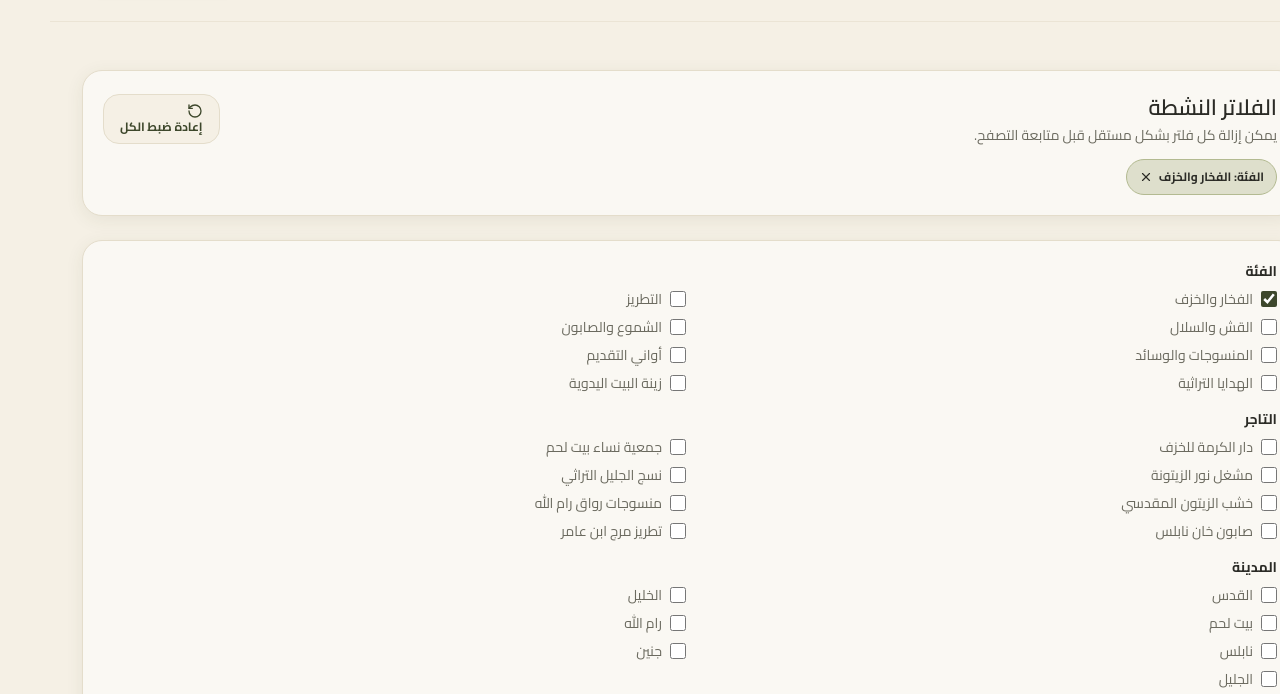
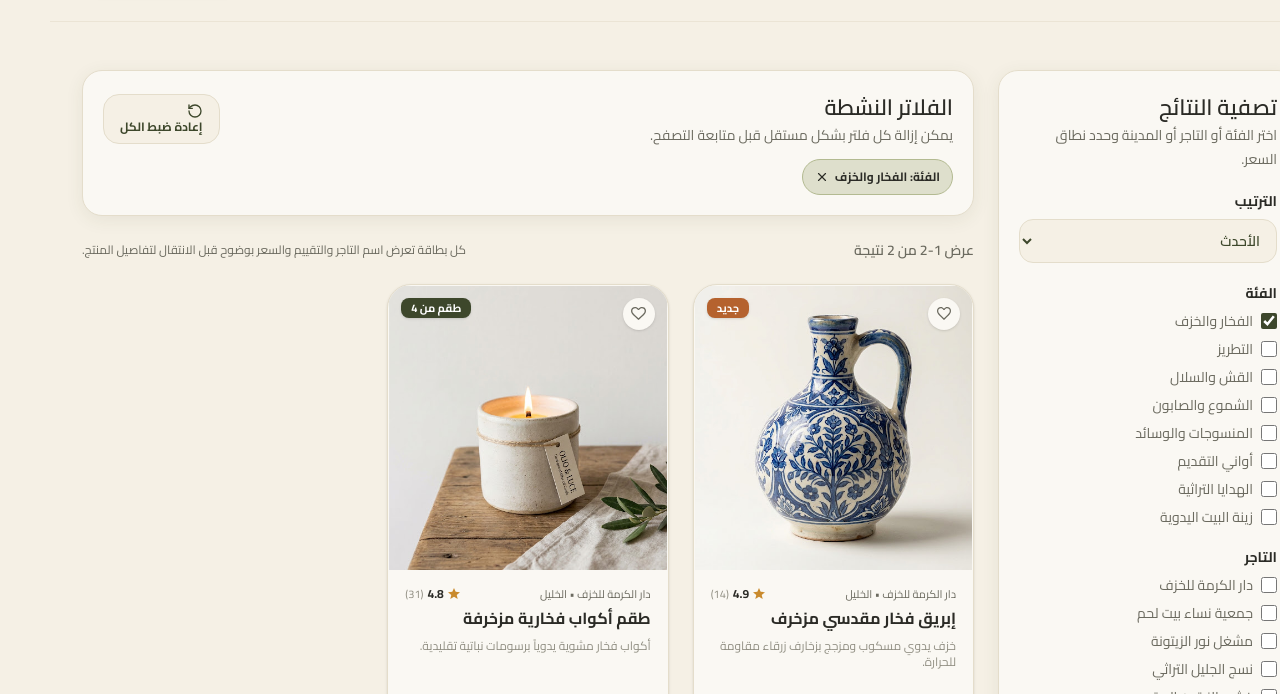
Before and after one commit to alsaeyd-alakhras/hirfah, a website: page browse.html in a window 1280 px wide. Shown: the part 286-980 px from the top of the page. Drawn offline with Linux system fonts and the light colour scheme.

Commit message:
Restructure browse.html filters into a sidebar layout
Move the filter form from a horizontal bar above the results into a
sticky sidebar (lg:sticky lg:top-24) alongside the results column,
per user feedback after reviewing the live page. The sidebar sits
first in DOM order so it mirrors to the correct logical side under
LTR. Below lg, filters collapse behind a "الفلاتر" toggle button so
the product grid stays immediately visible on mobile.

No changes to assets/js/browse.js — all existing element IDs, name
attributes, and checkbox values are preserved exactly, so the
existing filter/sort/pagination logic continues to work unmodified.

Co-Authored-By: Claude Sonnet 5 <noreply@anthropic.com>

```diff
--- a/browse.html
+++ b/browse.html
@@ -166,34 +166,37 @@
     <section id="resultsPanel" class="bg-canvas px-4 py-10 sm:py-12 lg:px-8">
       <div
         class="reveal opacity-100 translate-y-0 transition-[opacity,transform] duration-[650ms] ease-out sm:translate-y-[22px] sm:opacity-0 motion-reduce:sm:translate-y-0 motion-reduce:sm:opacity-100 mx-auto flex max-w-[1216px] flex-col gap-6">
-        <div class="flex flex-col gap-3 rounded-[20px] border border-line bg-surface p-4 shadow-card sm:p-5">
-          <div class="flex flex-col gap-3 lg:flex-row lg:items-center lg:justify-between">
+        <button id="browseFilterToggle" type="button"
+          class="inline-flex w-fit items-center justify-center gap-2 rounded-[16px] border border-line bg-surface px-4 py-2.5 text-sm font-bold text-olive shadow-sm lg:hidden"
+          aria-controls="browseFilterPanel" aria-expanded="false">
+          <i data-lucide="sliders-horizontal" class="h-4 w-4"></i>
+          <span>الفلاتر</span>
+        </button>
+
+        <div class="flex flex-col gap-6 lg:flex-row lg:items-start">
+          <aside id="browseFilterPanel" class="hidden lg:sticky lg:top-24 lg:block lg:w-[300px] lg:shrink-0">
+            <form id="browseFilters"
+              class="flex flex-col gap-5 rounded-[20px] border border-line bg-surface p-4 shadow-card sm:p-5"
+              aria-label="فلاتر نتائج المنتجات">
               <div class="text-start">
-              <h2 class="text-[22px] font-semibold leading-8 text-ink">الفلاتر النشطة</h2>
-              <p class="text-sm leading-6 text-muted">يمكن إزالة كل فلتر بشكل مستقل قبل متابعة التصفح.</p>
-            </div>
-            <button id="clearAllFilters" type="button"
-              class="hidden w-fit items-center justify-center gap-2 rounded-[16px] border border-line bg-canvas px-4 py-2 text-xs font-bold text-olive hover:border-sage">
-              <i data-lucide="rotate-ccw" class="h-4 w-4"></i>
-              <span>إعادة ضبط الكل</span>
-            </button>
-          </div>
-          <div id="activeFilters" class="flex flex-wrap items-center gap-2">
-            <button type="button"
-              class="active-filter-chip inline-flex min-h-9 items-center gap-1.5 rounded-full border border-sage bg-sage/40 px-3 py-1.5 text-xs font-bold text-ink"
-              data-filter-type="category" data-filter-value="pottery">
-              <span>الفئة: الفخار والخزف</span>
-              <i data-lucide="x" class="h-3.5 w-3.5"></i>
-            </button>
-          </div>
+                <h2 class="text-[22px] font-semibold leading-8 text-ink">تصفية النتائج</h2>
+                <p class="text-sm leading-6 text-muted">اختر الفئة أو التاجر أو المدينة وحدد نطاق السعر.</p>
               </div>
 
-        <form id="browseFilters"
-          class="grid gap-4 rounded-[20px] border border-line bg-surface p-4 shadow-card sm:p-5 lg:grid-cols-[1.2fr_1.2fr_1fr_1fr_auto] lg:items-start"
-          aria-label="فلاتر نتائج المنتجات">
+              <label for="sortProducts" class="flex flex-col gap-2 text-start text-sm font-bold text-ink">
+                <span>الترتيب</span>
+                <select id="sortProducts" name="sortProducts"
+                  class="h-11 rounded-[14px] border border-line bg-canvas px-3 text-sm font-semibold text-olive outline-none focus:border-sage">
+                  <option value="newest">الأحدث</option>
+                  <option value="price-asc">السعر: من الأقل للأعلى</option>
+                  <option value="price-desc">السعر: من الأعلى للأقل</option>
+                  <option value="rating-desc">الأعلى تقييماً</option>
+                </select>
+              </label>
+
               <fieldset class="min-w-0">
                 <legend class="pb-2 text-start text-sm font-bold text-ink">الفئة</legend>
-            <div class="grid gap-2 text-sm text-muted sm:grid-cols-2 lg:grid-cols-1">
+                <div class="grid gap-2 text-sm text-muted">
                   <label class="flex items-center gap-2"><input id="categoryPottery" name="category" value="pottery" type="checkbox" checked
                       class="h-4 w-4 accent-olive"><span>الفخار والخزف</span></label>
                   <label class="flex items-center gap-2"><input id="categoryEmbroidery" name="category" value="embroidery" type="checkbox"
@@ -215,7 +218,7 @@
 
               <fieldset class="min-w-0">
                 <legend class="pb-2 text-start text-sm font-bold text-ink">التاجر</legend>
-            <div class="grid gap-2 text-sm text-muted sm:grid-cols-2 lg:grid-cols-1">
+                <div class="grid gap-2 text-sm text-muted">
                   <label class="flex items-center gap-2"><input id="vendorKarma" name="vendor" value="dar-al-karma" type="checkbox"
                       class="h-4 w-4 accent-olive"><span>دار الكرمة للخزف</span></label>
                   <label class="flex items-center gap-2"><input id="vendorBethlehem" name="vendor" value="bethlehem-women" type="checkbox"
@@ -237,7 +240,7 @@
 
               <fieldset class="min-w-0">
                 <legend class="pb-2 text-start text-sm font-bold text-ink">المدينة</legend>
-            <div class="grid gap-2 text-sm text-muted sm:grid-cols-2 lg:grid-cols-1">
+                <div class="grid gap-2 text-sm text-muted">
                   <label class="flex items-center gap-2"><input id="cityJerusalem" name="city" value="jerusalem" type="checkbox"
                       class="h-4 w-4 accent-olive"><span>القدس</span></label>
                   <label class="flex items-center gap-2"><input id="cityHebron" name="city" value="hebron" type="checkbox"
@@ -271,25 +274,38 @@
                   </button>
                 </div>
               </fieldset>
+            </form>
+          </aside>
 
-          <label for="sortProducts" class="flex min-w-[190px] flex-col gap-2 text-start text-sm font-bold text-ink">
-            <span>الترتيب</span>
-            <select id="sortProducts" name="sortProducts"
-              class="h-11 rounded-[14px] border border-line bg-canvas px-3 text-sm font-semibold text-olive outline-none focus:border-sage">
-              <option value="newest">الأحدث</option>
-              <option value="price-asc">السعر: من الأقل للأعلى</option>
-              <option value="price-desc">السعر: من الأعلى للأقل</option>
-              <option value="rating-desc">الأعلى تقييماً</option>
-            </select>
-          </label>
-        </form>
+          <div class="flex min-w-0 flex-1 flex-col gap-6">
+            <div class="flex flex-col gap-3 rounded-[20px] border border-line bg-surface p-4 shadow-card sm:p-5">
+              <div class="flex flex-col gap-3 lg:flex-row lg:items-center lg:justify-between">
+                <div class="text-start">
+                  <h2 class="text-[22px] font-semibold leading-8 text-ink">الفلاتر النشطة</h2>
+                  <p class="text-sm leading-6 text-muted">يمكن إزالة كل فلتر بشكل مستقل قبل متابعة التصفح.</p>
+                </div>
+                <button id="clearAllFilters" type="button"
+                  class="hidden w-fit items-center justify-center gap-2 rounded-[16px] border border-line bg-canvas px-4 py-2 text-xs font-bold text-olive hover:border-sage">
+                  <i data-lucide="rotate-ccw" class="h-4 w-4"></i>
+                  <span>إعادة ضبط الكل</span>
+                </button>
+              </div>
+              <div id="activeFilters" class="flex flex-wrap items-center gap-2">
+                <button type="button"
+                  class="active-filter-chip inline-flex min-h-9 items-center gap-1.5 rounded-full border border-sage bg-sage/40 px-3 py-1.5 text-xs font-bold text-ink"
+                  data-filter-type="category" data-filter-value="pottery">
+                  <span>الفئة: الفخار والخزف</span>
+                  <i data-lucide="x" class="h-3.5 w-3.5"></i>
+                </button>
+              </div>
+            </div>
 
         <div class="flex flex-col gap-3 sm:flex-row sm:items-center sm:justify-between">
           <p id="pageSummary" class="text-start text-sm font-semibold text-muted">عرض <bdi>1</bdi>-<bdi>8</bdi> من <bdi>16</bdi> نتيجة</p>
           <p class="text-start text-xs leading-5 text-muted">كل بطاقة تعرض اسم التاجر والتقييم والسعر بوضوح قبل الانتقال لتفاصيل المنتج.</p>
         </div>
 
-        <div id="productGrid" class="grid grid-cols-1 gap-4 sm:grid-cols-2 sm:gap-6 lg:grid-cols-4">
+        <div id="productGrid" class="grid grid-cols-1 gap-4 sm:grid-cols-2 sm:gap-6 xl:grid-cols-3">
           <article
             class="product-card group flex h-[473px] flex-col overflow-hidden rounded-[24px] border border-line bg-surface p-px shadow-sm"
             data-category="pottery" data-vendor="dar-al-karma" data-city="hebron" data-price="145" data-rating="4.9" data-date="116">
@@ -698,6 +714,8 @@
           </button>
         </div>
           </div>
+        </div>
+      </div>
     </section>
   </main>
 
@@ -774,6 +792,20 @@
   <script src="assets/js/vendor/lucide.min.js" defer></script>
   <script src="assets/js/app.js" defer></script>
   <script src="assets/js/browse.js" defer></script>
+  <script>
+    document.addEventListener('DOMContentLoaded', function () {
+      const toggle = document.getElementById('browseFilterToggle');
+      const panel = document.getElementById('browseFilterPanel');
+
+      if (!toggle || !panel) return;
+
+      toggle.addEventListener('click', function () {
+        const nextExpanded = toggle.getAttribute('aria-expanded') !== 'true';
+        toggle.setAttribute('aria-expanded', String(nextExpanded));
+        panel.classList.toggle('hidden', !nextExpanded);
+      });
+    });
+  </script>
 </body>
 
 </html>
```
Lines whose indentation alone changed are shown as unchanged.
